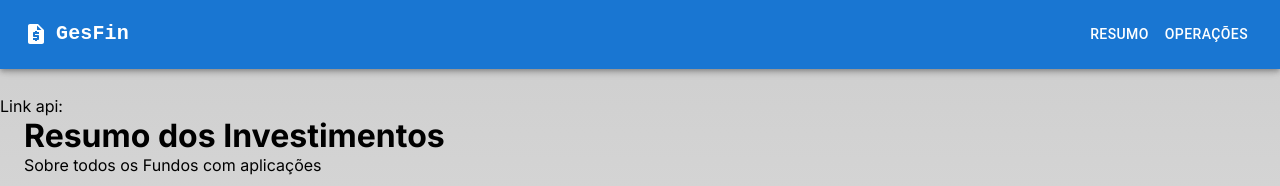
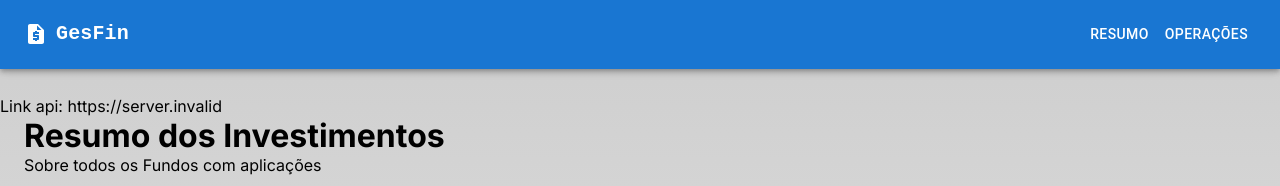
Before and after one commit to DiasJulia/Cadastro-de-Aloca-es, a Next.js app in the folder client/: page / in a window 1280 px wide. Shown: the top 186 px of the page. Built offline with nearby package versions, Linux system fonts and the light colour scheme; no server answers.

Commit message:
setup: env variables

```diff
--- a/client/next.config.js
+++ b/client/next.config.js
@@ -1,8 +1,4 @@
 /** @type {import('next').NextConfig} */
-const nextConfig = {
-    env: {
-        SERVER_HOST_EXTERNAL: process.env.SERVER_HOST_EXTERNAL
-    }
-}
+const nextConfig = {}
 
 module.exports = nextConfig
--- a/client/src/pages/index.tsx
+++ b/client/src/pages/index.tsx
@@ -14,7 +14,7 @@ export default function Operations() {
   };
   return (
     <main className={styles.main}>
-      <p>Link api: {process.env.SERVER_HOST_EXTERNAL}</p>
+      <p>Link api: {process.env.NEXT_PUBLIC_SERVER_HOST_EXTERNAL}</p>
       <Navbar />
       <Container maxWidth="xl">
         <h1>Resumo dos Investimentos</h1>
```
